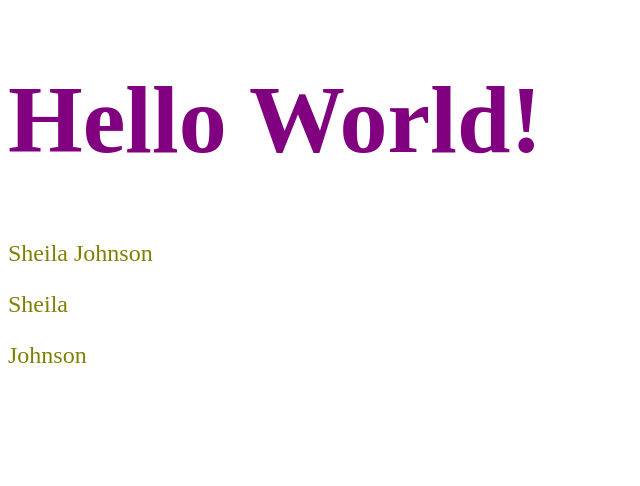
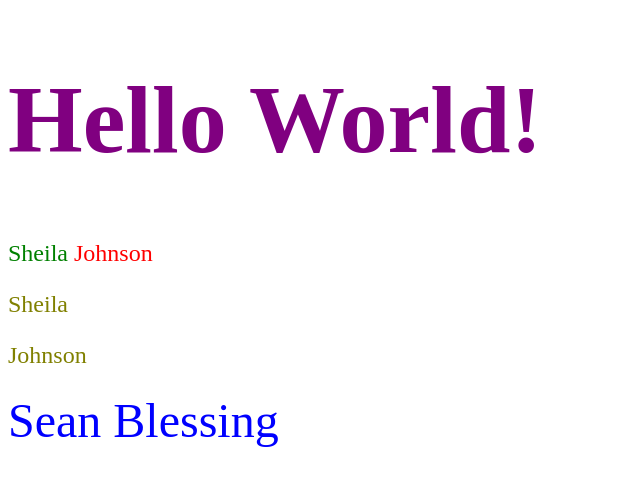
Before and after one commit to sheilaj1832/htmlpractice, a plain HTML site: page index.html in a window 1280 px wide. Shown: the whole page, without its empty margins (0-640 px from the left). Drawn offline with Linux system fonts and the light colour scheme.

Commit message:
html practice

```diff
--- a/index.html
+++ b/index.html
@@ -2,13 +2,22 @@
 <html lang="en">
     <head>
         <title>Hello world page</title>
+        <style>
+        span    {
+            color:green;
+        }
+        #lname {color:red;}
+        .itsblue {color:blue}
+        .doublesize {font-size:2em}
+        </style>
     </head>
     <body style = "color:olive; font-size:1.5em">
         <!--The body is here-->
         <h1 style="font-family:'Times New Roman', Times, serif;color:purple;font-size:4em">Hello World!</h1>
         <span>Sheila</span>
-        <span>Johnson</span>
+        <span id="lname">Johnson</span>
         <p>Sheila</p>
         <p>Johnson</p>
+        <span class="itsblue doublesize">Sean Blessing</span>
     </body>
 </html>
```
